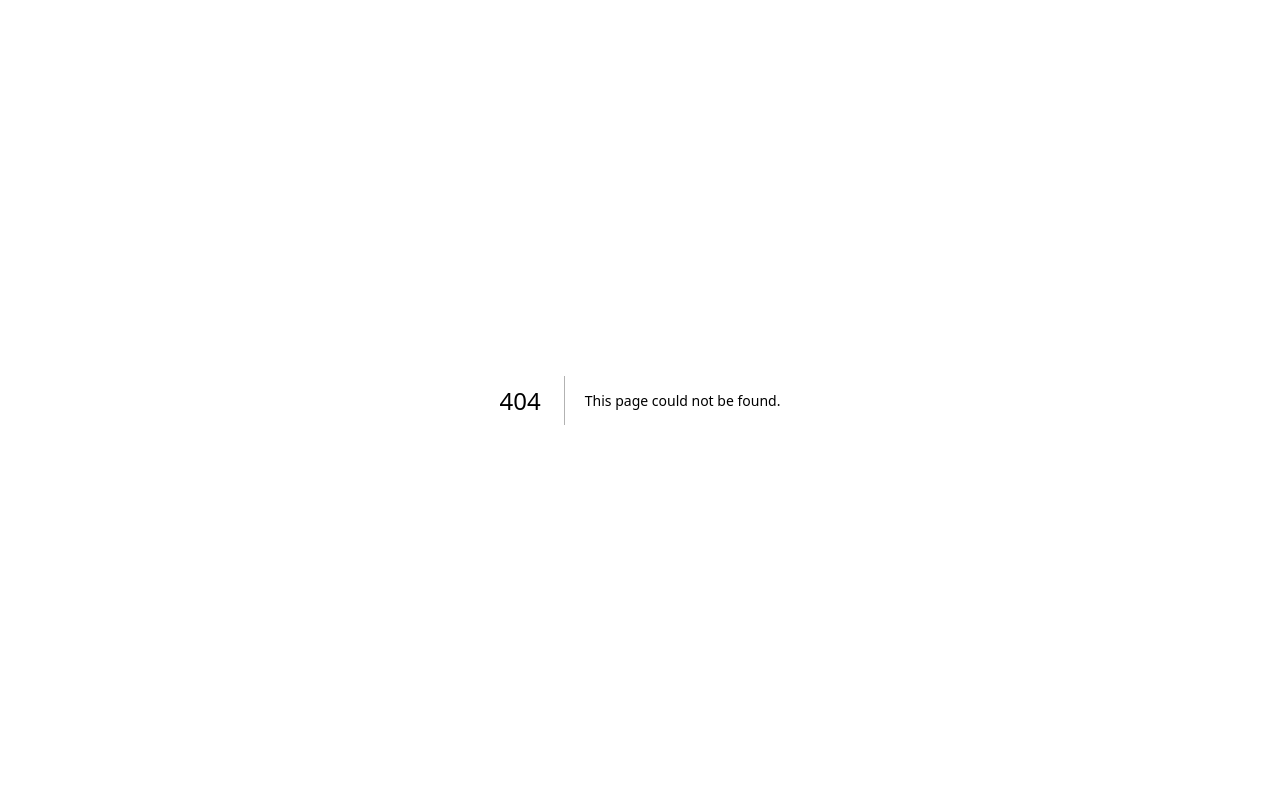
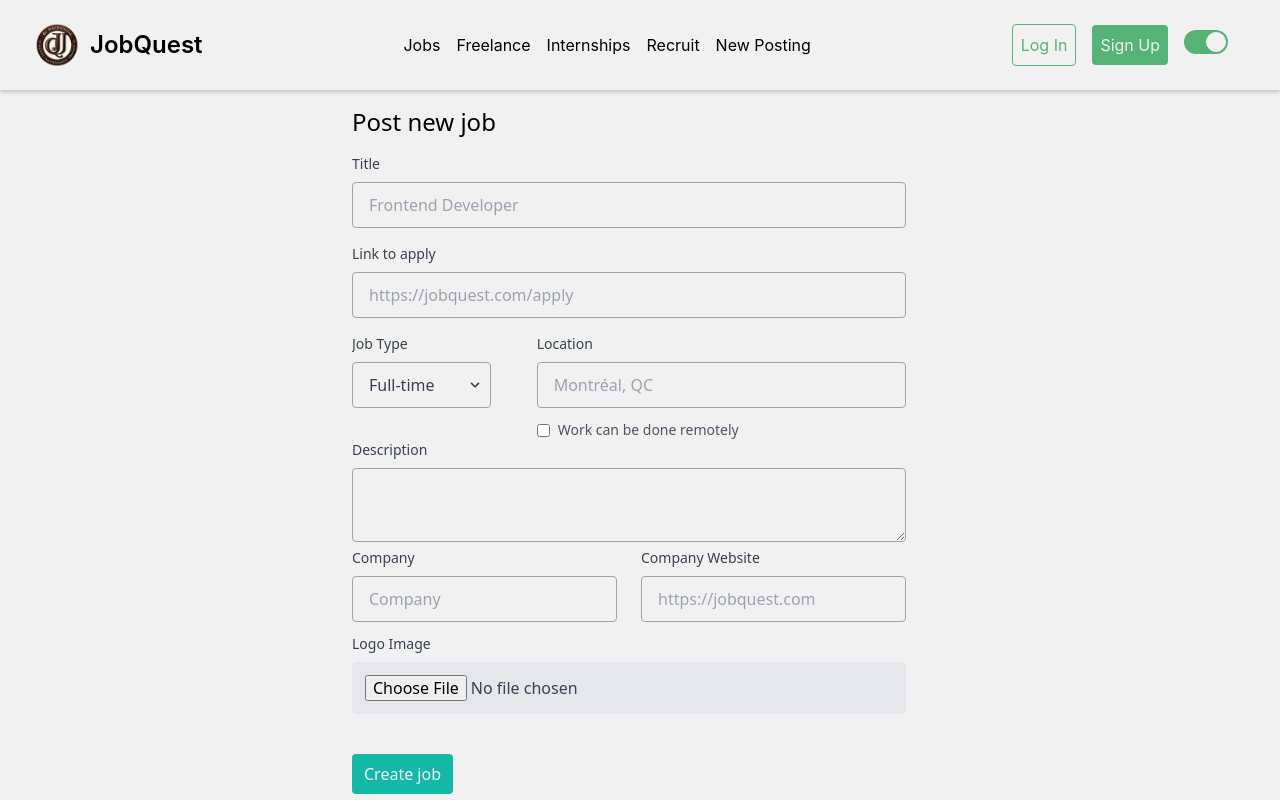
Before and after one commit to Adissuu/JobQuest, a Next.js app in the folder client/: page /post in a window 1280 px wide. Before the commit this address had no page. Built offline with nearby package versions, Linux system fonts and the light colour scheme.

Commit message:
JQ-11 - Created new post page, styled it, but is missing functionality. Temporarily updated header to access the page, but link will be accessible only to recruiters.

```diff
--- a/client/components/Jobs/JobDescription.js
+++ b/client/components/Jobs/JobDescription.js
@@ -6,7 +6,7 @@ import styles from "../../styles/Jobs/jobs.module.css";
 function JobDescription(props) {
     const router = useRouter();
 
-    const job = findJob(router.query.id);
+    const job = findJob(router.query.Id);
 
     if (!job) return <div>Error message</div>
 
--- /dev/null
+++ b/client/components/Posts/PostForm.js
@@ -0,0 +1,86 @@
+
+const PostForm = () => {
+
+    return (
+        <div class="w-full max-w-xl mx-auto component flex items-start py-4">
+        <form action="" method="post">
+          <h1 class="text-2xl mb-2">Post new job</h1>
+
+          <div class="py-2 mb-5">
+
+            <div class="mb-4">
+              <label class="block text-gray-700 dark:text-white text-sm mb-2" for="job-title">Title</label>
+              <input class="appearance-none block w-full bg-white text-gray-700 border border-gray-400 rounded py-3 px-4 mb-3 leading-tight focus:outline-none focus:border-gray-500" type="email" id="job-title" name="job-title" placeholder="Frontend Developer" autofocus/>
+            </div>
+
+            <div class="mb-4">
+              <label class="block text-gray-700 dark:text-white text-sm mb-2" for="apply-link">Link to apply</label>
+              <input class="appearance-none block w-full bg-white text-gray-700 border border-gray-400 rounded py-3 px-4 mb-3 leading-tight focus:outline-none focus:border-gray-500" type="email" id="apply-link" name="apply-link" placeholder="https://jobquest.com/apply"/>
+            </div>
+
+            <div class="md:flex md:justify-between">
+
+              <div class="w-full md:w-3/12 mb-4 md:mb-0">
+                  <label class="block text-gray-700 dark:text-white text-sm mb-2" for="job-type">
+                    Job Type
+                  </label>
+                  <div class="relative">
+                    <select class="block appearance-none w-full bg-white border border-gray-400 text-gray-700 py-3 px-4 pr-4 rounded leading-tight focus:outline-none focus:border-gray-500" id="job-type" name="job-type">
+                      <option>Full-time</option>
+                      <option>Part-time</option>
+                      <option>Freelance</option>
+                      <option>Internship</option>
+                    </select>
+
+                    <div class="pointer-events-none absolute inset-y-0 right-0 flex items-center px-2 text-gray-700">
+                      <svg class="fill-current h-4 w-4" xmlns="http://www.w3.org/2000/svg" viewBox="0 0 20 20"><path d="M9.293 12.95l.707.707L15.657 8l-1.414-1.414L10 10.828 5.757 6.586 4.343 8z"/></svg>
+                    </div>
+                  </div>
+              </div>
+
+              <div class="w-full md:w-8/12 mb-4 md:mb-0">
+                <label for="location" class="block text-gray-700 dark:text-white text-sm mb-2">Location</label>
+                <input type="text" class="appearance-none block w-full bg-white text-gray-700 border border-gray-400 rounded py-3 px-4 mb-3 leading-tight focus:outline-none focus:border-gray-500" id="location" name="location" placeholder="Montréal, QC"/>
+
+                <div>
+                  <label class="text-gray-600 dark:text-white flex items-center" for="remote">
+                    <input class="mr-2 leading-tight" type="checkbox" id="remote"/>
+                    <span class="text-sm">Work can be done remotely</span>
+                  </label>
+                </div>
+              </div>
+            </div>
+
+
+            <div>
+              <label for="description" class="block text-gray-700 dark:text-white text-sm mb-2">Description</label>
+              <textarea name="description" id="description" className="w-full px-4 py-3 bg-white dark:text-black-100 border-gray-400 border rounded" cols="" rows=""></textarea>
+            </div>
+
+            <div class="flex flex-wrap -mx-3">
+
+              <div class="w-full md:w-1/2 px-3 mb-4 md:mb-0">
+                <label for="company" class="block text-gray-700 dark:text-white text-sm mb-2">Company</label>
+                <input type="text" class="appearance-none block w-full bg-white text-gray-700 border border-gray-400 rounded py-3 px-4 mb-3 leading-tight focus:outline-none focus:border-gray-500" id="company" name="company" placeholder="Company"/>
+              </div>
+
+
+              <div class="w-full md:w-1/2 px-3 mb-4 md:mb-0">
+                <label for="company" class="block text-gray-700 dark:text-white text-sm mb-2">Company Website</label>
+                <input type="text" class="appearance-none block w-full bg-white text-gray-700 border border-gray-400 rounded py-3 px-4 mb-3 leading-tight focus:outline-none focus:border-gray-500" id="company" name="company" placeholder="https://jobquest.com"/>
+              </div>
+            </div>
+            <div class="mb-4 md:mb-0">
+              <label for="company-logo" class="block text-gray-700 dark:text-white text-sm mb-2">Logo Image</label>
+              <input type="file" class="appearance-none block w-full bg-gray-200 text-gray-700 border border-gray-200 rounded py-3 px-3 mb-3 leading-tight focus:outline-none focus:bg-white focus:border-gray-500" id="company-logo" name="company-logo"/>
+            </div>
+          </div>
+          <div>
+            <button class="bg-teal-500 hover:bg-teal-600 text-white py-2 px-3 rounded" type="submit">Create job</button>
+          </div>
+        </form>
+      </div>
+    )
+}
+
+export default PostForm;
--- a/client/components/UI/Header.js
+++ b/client/components/UI/Header.js
@@ -14,21 +14,22 @@ const Header = ({pathname}) => {
                 <link rel="icon" href="/favicon.ico" />
             </Head>
             <header className="nav">
-                <Link href='/' className="flex items-center">
+                <Link href='/' className="flex items-center z-10">
                     <Image src={logo} height={50} width={50} alt="logo jobquest"/>
                     <h1 className="mx-2 text-2xl font-semibold hover:text-green-500
                     transition-colors">JobQuest</h1>
                 </Link>
                 <ol className="flex">
-                    <Link href="/jobs" className={`${pathname === "jobs" ? "text-green-500" : ""} mx-2 hover:text-green-500 transition-colors`}>Jobs</Link>
-                    <Link href="/freelance" className={`${pathname === "freelance" ? "text-green-500" : ""} mx-2 hover:text-green-500 transition-colors`}>Freelance</Link>
-                    <Link href="/internships" className={`${pathname === "internships" ? "text-green-500" : ""} mx-2 hover:text-green-500 transition-colors`}>Internships</Link>
-                    <Link href="/recruit" className={`${pathname === "recruit" ? "text-green-500" : ""} mx-2 hover:text-green-500 transition-colors`}>Recruit</Link>
+                    <Link href="/jobs" className={`${pathname === "jobs" ? "text-green-500" : ""} mx-2 hover:text-green-500 transition-colors z-10`}>Jobs</Link>
+                    <Link href="/freelance" className={`${pathname === "freelance" ? "text-green-500" : ""} mx-2 hover:text-green-500 transition-colors z-10`}>Freelance</Link>
+                    <Link href="/internships" className={`${pathname === "internships" ? "text-green-500" : ""} mx-2 hover:text-green-500 transition-colors z-10`}>Internships</Link>
+                    <Link href="/recruit" className={`${pathname === "recruit" ? "text-green-500" : ""} mx-2 hover:text-green-500 transition-colors z-10`}>Recruit</Link>
+                    <Link href="/post" className={`${pathname === "post" ? "text-green-500" : ""} mx-2 hover:text-green-500 transition-colors z-10`}>New Posting</Link>
                 </ol>
                 <div className="flex items-center">
                     <Link href="/signin" className="mx-2 p-2 border border-green-500 rounded text-green-500
-                    hover:text-white hover:bg-green-500 transition-colors">Log In</Link>
-                    <Link href="/signup" className="ml-2 mr-4 bg-green-500 rounded p-2 text-white">Sign Up</Link>
+                    hover:text-white hover:bg-green-500 transition-colors z-10">Log In</Link>
+                    <Link href="/signup" className="ml-2 mr-4 bg-green-500 rounded p-2 text-white z-10">Sign Up</Link>
                    <ThemeToggle className="mx-2"/>
                 </div>
             </header>
--- a/client/components/Utils/ThemeToggle.js
+++ b/client/components/Utils/ThemeToggle.js
@@ -33,7 +33,7 @@ const ThemeToggle = () => {
         }
     }
     return (
-        <div>
+        <div className="z-10">
             {renderThemeChanger()}
         </div>
     );
--- a/client/pages/index.js
+++ b/client/pages/index.js
@@ -6,19 +6,20 @@ import Layout from '@/components/UI/Layout'
 
 const inter = Inter({ subsets: ['latin'] })
 
+
 export default function Index() {
   return (
     <>
       <Layout>
         <div className='items-center flex justify-evenly'>
-          <div className='mx-4 flex flex-col items-center h-full'>
+          <div className='mx-4 flex flex-col items-center h-full z-10'>
             <div>
               <h1 className='text-6xl font-bold'>JobQuest</h1>
               <p className='ml-36 text-2xl'>Where your adventure begins</p>
             </div>
-            <Link href="/signup" className='hover:shadow-xl transition p-4 text-white rounded bg-orange-500 mt-36 font-bold text-2xl'>Start Now</Link>
+            <Link href="/signup" className='hover:shadow-xl transition p-4 text-white rounded bg-orange-500 mt-36 font-bold z-10 text-2xl'>Start Now</Link>
           </div>
-          <div className='pt-8'>
+          <div className='pt-8 z-10'>
             <Image src='/Landing_Page/hero.svg' width={650} height={650} alt="Jobquest logo" priority/>
           </div>
         </div>
--- /dev/null
+++ b/client/pages/post/index.js
@@ -0,0 +1,15 @@
+import Layout from "@/components/UI/Layout"
+import PostForm from "@/components/Posts/PostForm";
+
+const NewPost = () => {
+
+    return (
+    <>
+      <Layout>
+        <PostForm/>
+      </Layout>
+    </>
+    )
+}
+
+export default NewPost;
--- a/client/styles/globals.css
+++ b/client/styles/globals.css
@@ -41,3 +41,8 @@ a {
   background-repeat: no-repeat;
   background-size: cover;
 }
+
+.component {
+  height: calc(100vh - 90px);
+  overflow: scroll;
+}
```
Also changed, not shown: client/styles/Jobs/jobs.module.css (+5 -5 lines).
